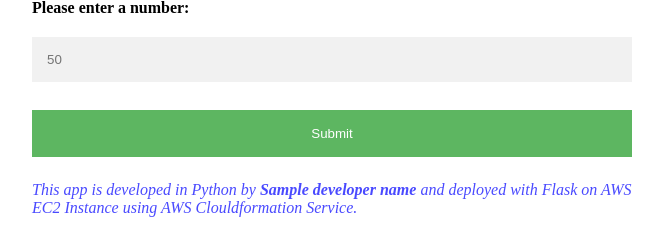
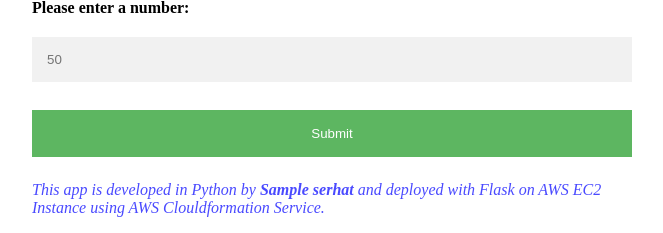
Before and after one commit to serhat-project/my-projects, a Flask app: template python/hands-on/BMI Calculator Using Flask Python/templates/index.html in a window 1280 px wide. Shown: the part 568-801 px from the top of the page, without its empty margins (308-971 px from the left). Run offline with Flask 2, Linux system fonts and the light colour scheme; the template is opened without the code that fills it: most values are stand-ins (such as "Sample title", 1, 10 or a date in 2020).

Commit message:
last version

```diff
--- a/python/hands-on/Project-001-Roman-Numerals-Converter/app.py
+++ b/python/hands-on/Project-001-Roman-Numerals-Converter/app.py
@@ -17,13 +17,13 @@ def main_post():
     if request.method == 'POST':
         alpha = request.form['number']
         if not alpha.isdecimal():
-            return render_template('index.html', developer_name='Serdar', not_valid=True)
+            return render_template('index.html', developer_name='Serhat', not_valid=True)
         number = int(alpha)
         if not 0 < number < 4000:
-            return render_template('index.html', developer_name='Serdar', not_valid=True)
-        return render_template('result.html', number_decimal = number , number_roman= convert(number), developer_name='Serdar')
+            return render_template('index.html', developer_name='Serhat', not_valid=True)
+        return render_template('result.html', number_decimal = number , number_roman= convert(number), developer_name='Serhat')
     else:
-        return render_template('index.html', developer_name='Serdar', not_valid=False)
+        return render_template('index.html', developer_name='Serhat', not_valid=False)
 
 if __name__ == '__main__':
     # app.run(debug=True)
--- a/python/hands-on/Project-001-Roman-Numerals-Converter/serhat-cfn-template.yaml
+++ b/python/hands-on/Project-001-Roman-Numerals-Converter/serhat-cfn-template.yaml
@@ -56,11 +56,11 @@ Resources:
           yum update -y
           yum install python3 -y
           pip3 install flask
-          wget https://raw.githubusercontent.com/durmusturk/001-roman-numerals-converter/master/app.py
+          wget https://raw.githubusercontent.com/serhat-project/my-projects/main/python/hands-on/Project-001-Roman-Numerals-Converter/app.py
           mkdir templates
           cd templates
-          wget https://raw.githubusercontent.com/durmusturk/001-roman-numerals-converter/master/templates/index.html
-          wget https://raw.githubusercontent.com/durmusturk/001-roman-numerals-converter/master/templates/result.html
+          wget https://raw.githubusercontent.com/serhat-project/my-projects/main/python/hands-on/Project-001-Roman-Numerals-Converter/templates/index.html
+          wget https://github.com/serhat-project/my-projects/blob/main/python/hands-on/Project-001-Roman-Numerals-Converter/templates/result.html
           cd ..
           python3 app.py
 
--- a/python/hands-on/Project-001-Roman-Numerals-Converter/templates/index.html
+++ b/python/hands-on/Project-001-Roman-Numerals-Converter/templates/index.html
@@ -73,7 +73,7 @@
     {% endif %}
   </form>
 
-  <p class="footnote"><i>This app is developed in Python by <b>{{ developer_name }}</b> and deployed with Flask on AWS EC2 Instance using AWS Clouldformation Service.</i></p>
+  <p class="footnote"><i>This app is developed in Python by <b>{{ Serhat }}</b> and deployed with Flask on AWS EC2 Instance using AWS Clouldformation Service.</i></p>
 </body>
 
 </html>
--- a/python/hands-on/Project-001-Roman-Numerals-Converter/templates/result.html
+++ b/python/hands-on/Project-001-Roman-Numerals-Converter/templates/result.html
@@ -47,7 +47,7 @@
     <p>Number <span class="result"> <b> {{ number_decimal }}</b> </span>equals to <span class="result"><b>{{ number_roman }}</b></span> in Roman Numerals</p><br><br>
 
 
-    <p class="footnote"><i>This app is developed in Python by <b>{{ developer_name }}</b> and deployed with Flask on AWS
+    <p class="footnote"><i>This app is developed in Python by <b>{{ Serhat }}</b> and deployed with Flask on AWS
             EC2 Instance using AWS Clouldformation Service.</i></p>
 </body>
 
```
